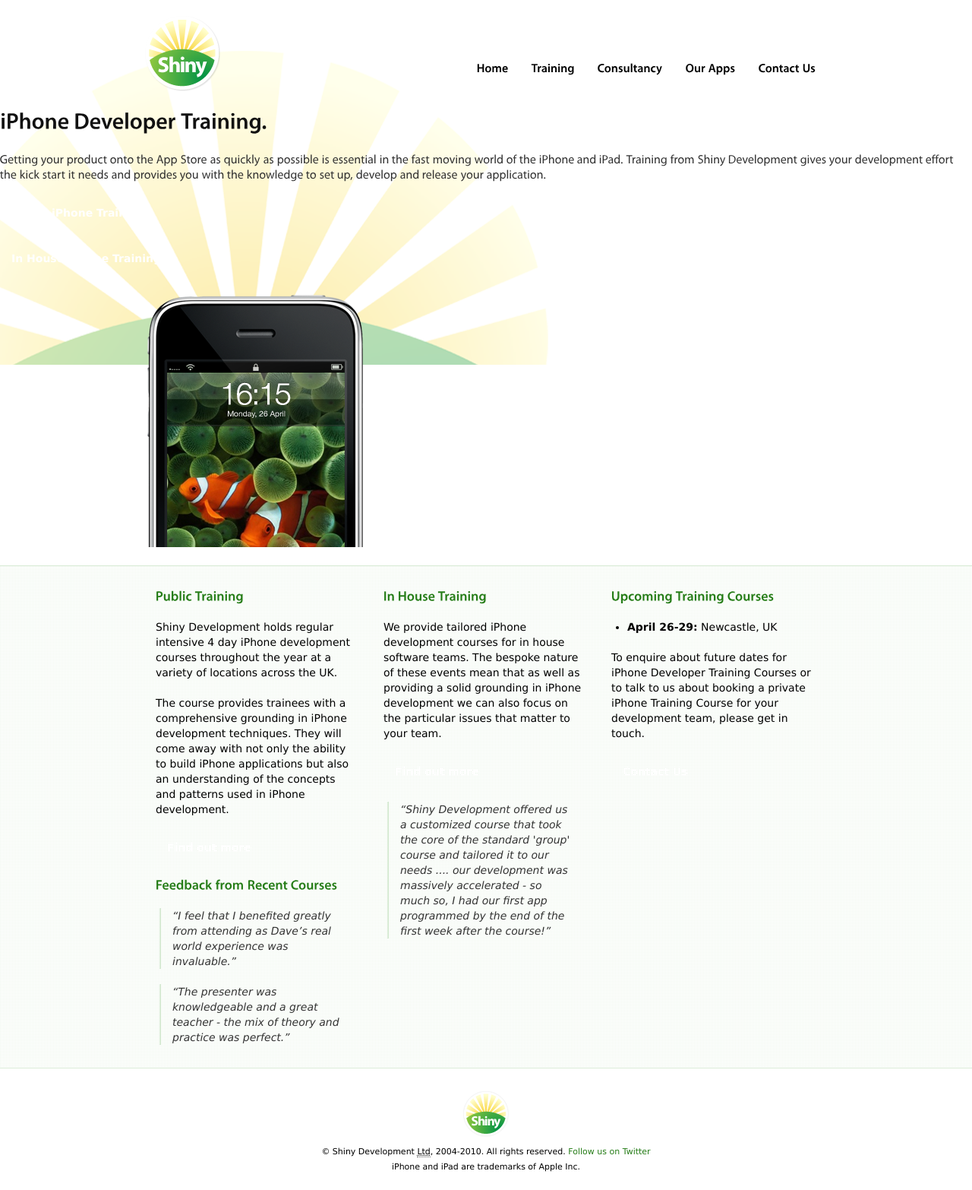
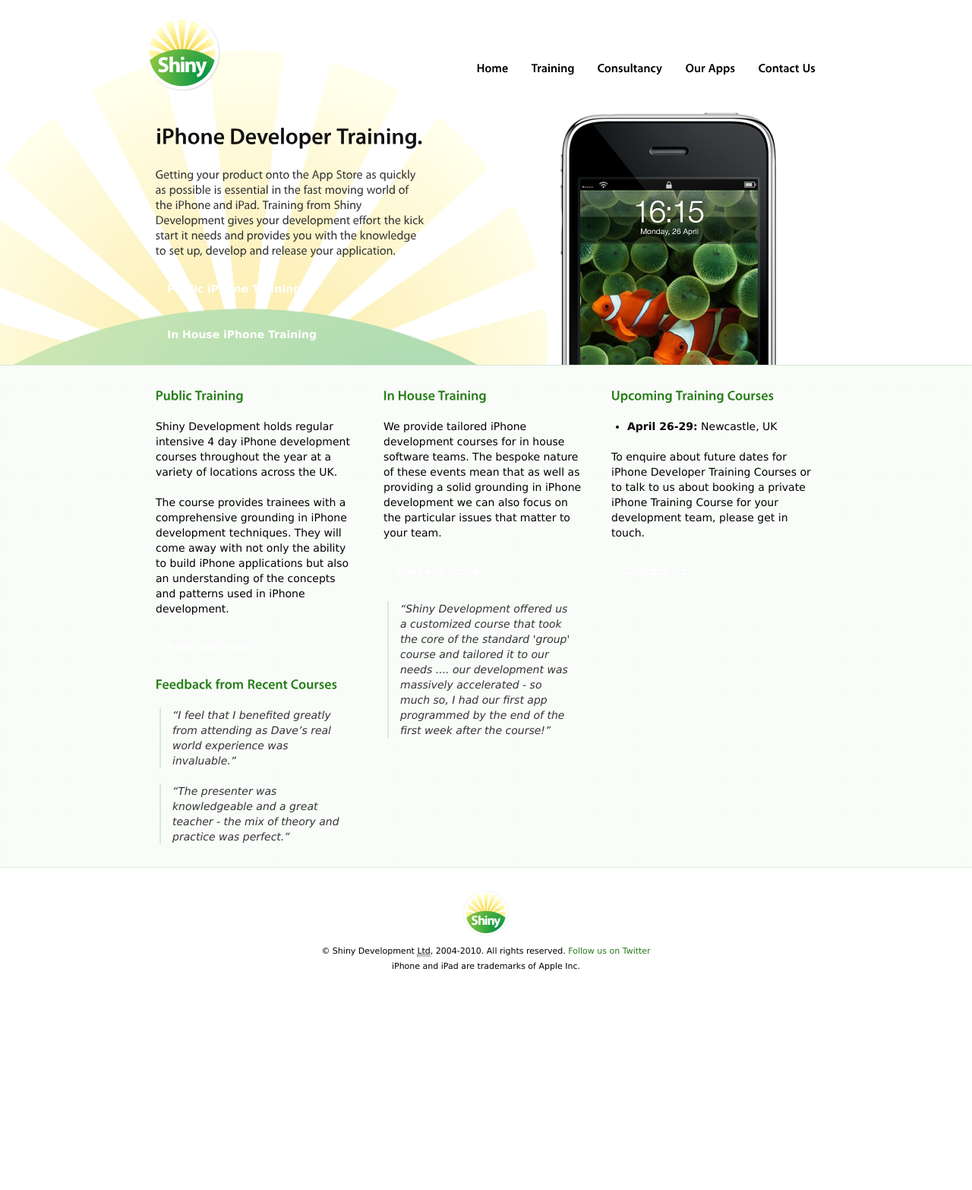
Before and after one commit to shinydevelopment/ShinyDevelopment-Holding, a Jekyll site: the page built from training.html, in a window 1280 px wide. Shown: the whole page at 76% size. Built offline with Jekyll 4.4.1, drawn with Linux system fonts in a browser that asks for light colours; Markdown is read by kramdown in place of the engine named in the settings; comment, search, counter and statistics services are not loaded; after the commit the page ends 1302 px from its top, so only the background shows below that.

Commit message:
Updated to fix stupid 'div' error

```diff
--- a/training.html
+++ b/training.html
@@ -4,11 +4,11 @@
 description: Shiny Development training
 ---
 
-<div class="wrapper"
+<div class="wrapper">
 
 <div class="container content-upper">
 
-    <div class="section ">
+    <div class="section">
 
         <h2>iPhone Developer Training.</h2>
         <p class="excerpt">
```
